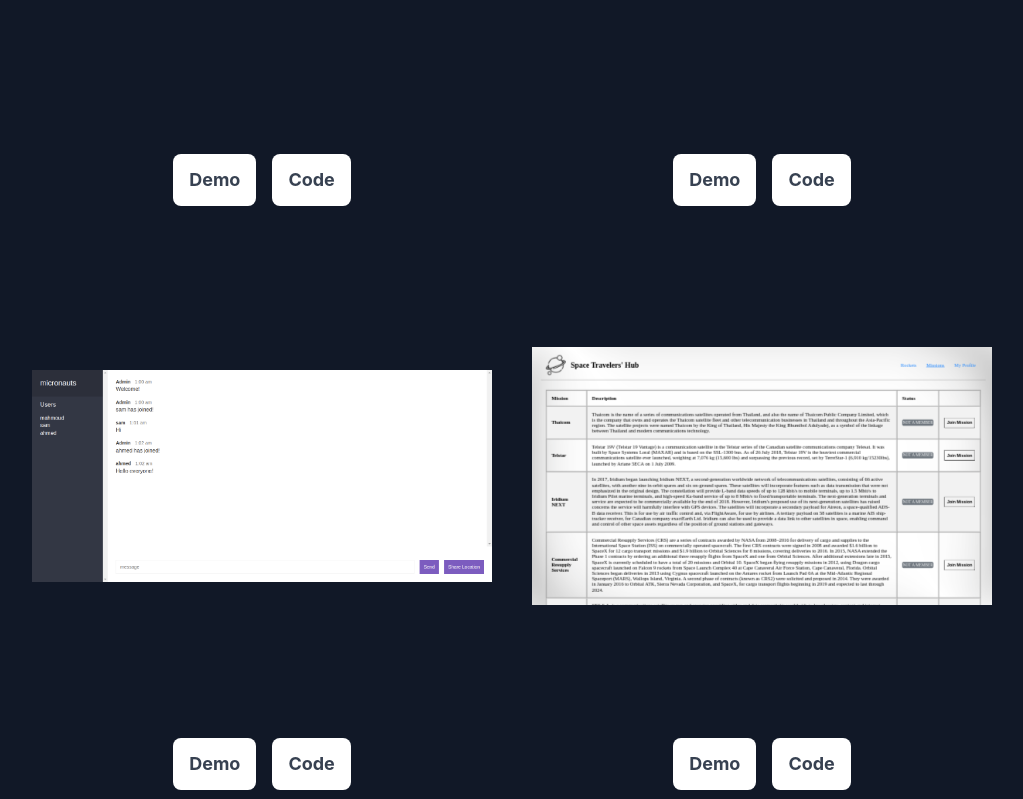
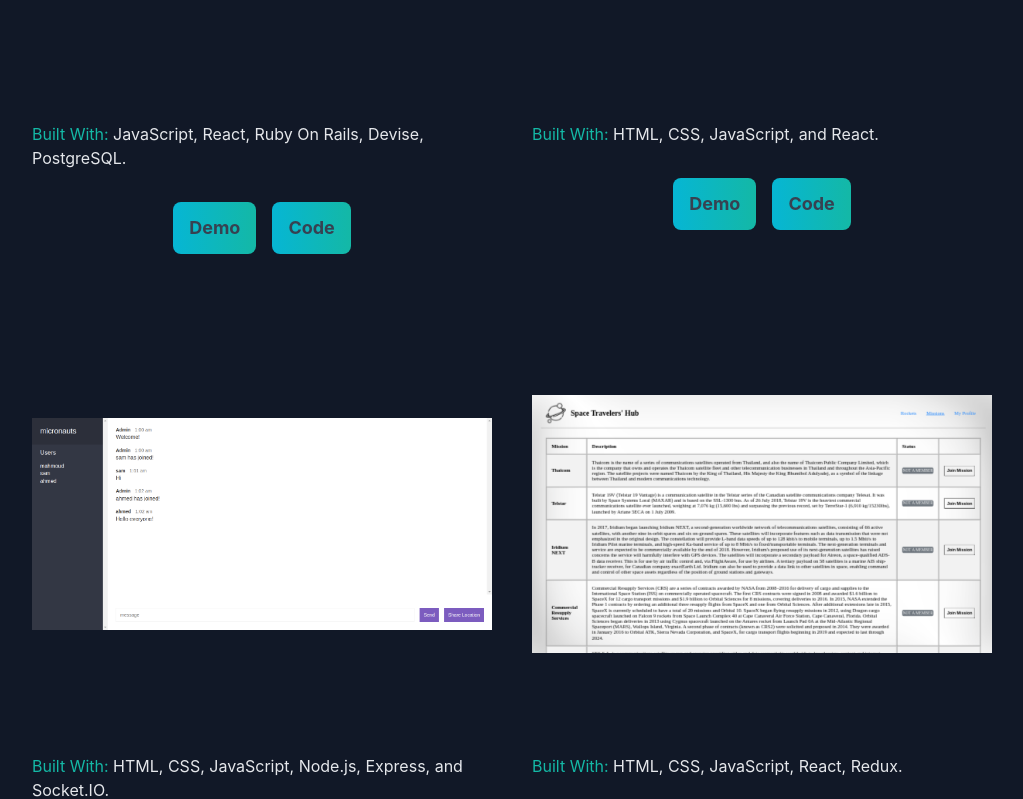
Before and after one commit to devMahmoud/portfolio-react, a Next.js app: page / in a window 1280 px wide. Shown: the part 1562-2361 px from the top of the page, without its empty margins (128-1151 px from the left). Built offline with nearby package versions, Linux system fonts and the light colour scheme.

Commit message:
Add tech stack to projects

```diff
--- a/components/Projects.js
+++ b/components/Projects.js
@@ -22,14 +22,15 @@ const Projects = () => (
           src={web1}
           alt=""
         />
+        <p className="text-gray-800 dark:text-gray-200"><span className="text-teal-500">Built With:</span> JavaScript, React, Ruby On Rails, Devise, PostgreSQL.</p>
         <div className="pt-8 text-center">
           <a href="https://tourify-app.netlify.app/" target="blank">
-            <button className="text-lg bg-white rounded-lg text-gray-700 font-bold px-4 py-3 mx-2 ">
+            <button className="text-lg bg-gradient-to-r from-cyan-500 text- to-teal-500 rounded-lg text-gray-700 font-bold px-4 py-3 mx-2">
               Demo
             </button>
           </a>
           <a href="https://github.com/devMahmoud/Booking-Tours-Front-End" target="blank">
-            <button className="text-lg bg-white rounded-lg text-gray-700 font-bold px-4 py-3 mx-2 ">
+            <button className="text-lg bg-gradient-to-r from-cyan-500 text- to-teal-500 rounded-lg text-gray-700 font-bold px-4 py-3 mx-2">
               Code
             </button>
           </a>
@@ -44,14 +45,15 @@ const Projects = () => (
           src={web2}
           alt=""
         />
+        <p className="text-gray-800 dark:text-gray-200"><span className="text-teal-500">Built With:</span> HTML, CSS, JavaScript, and React.</p>
         <div className="pt-8 text-center">
           <a href="https://mahmoud-math-magicians.herokuapp.com/" target="blank">
-                  <button className="text-lg bg-white rounded-lg text-gray-700 font-bold px-4 py-3 mx-2 ">
+                  <button className="text-lg bg-gradient-to-r from-cyan-500 text- to-teal-500 rounded-lg text-gray-700 font-bold px-4 py-3 mx-2">
                     Demo
                   </button>
           </a>
           <a href="https://github.com/devMahmoud/math-magicians" target="blank">
-            <button className="text-lg bg-white rounded-lg text-gray-700 font-bold px-4 py-3 mx-2 ">
+            <button className="text-lg bg-gradient-to-r from-cyan-500 text- to-teal-500 rounded-lg text-gray-700 font-bold px-4 py-3 mx-2">
               Code
             </button>
           </a>
@@ -66,14 +68,15 @@ const Projects = () => (
           src={web3}
           alt=""
         />
+        <p className="text-gray-800 dark:text-gray-200"><span className="text-teal-500">Built With:</span> HTML, CSS, JavaScript, Node.js, Express, and Socket.IO.</p>
         <div className="pt-8 text-center">
           <a href="https://devmahmoud-chat-app.herokuapp.com/" target="blank">
-            <button className="text-lg bg-white rounded-lg text-gray-700 font-bold px-4 py-3 mx-2 ">
+            <button className="text-lg bg-gradient-to-r from-cyan-500 text- to-teal-500 rounded-lg text-gray-700 font-bold px-4 py-3 mx-2">
               Demo
             </button>
           </a>
           <a href="https://github.com/devMahmoud/chat-app" target="blank">
-            <button className="text-lg bg-white rounded-lg text-gray-700 font-bold px-4 py-3 mx-2 ">
+            <button className="text-lg bg-gradient-to-r from-cyan-500 text- to-teal-500 rounded-lg text-gray-700 font-bold px-4 py-3 mx-2">
               Code
             </button>
           </a>
@@ -88,14 +91,15 @@ const Projects = () => (
           src={web4}
           alt=""
         />
+        <p className="text-gray-800 dark:text-gray-200"><span className="text-teal-500">Built With:</span> HTML, CSS, JavaScript, React, Redux.</p>
         <div className="pt-8 text-center">
           <a href="https://rbanos-mv.github.io/space-travelers/#/missions" target="blank">
-            <button className="text-lg bg-white rounded-lg text-gray-700 font-bold px-4 py-3 mx-2 ">
+            <button className="text-lg bg-gradient-to-r from-cyan-500 text- to-teal-500 rounded-lg text-gray-700 font-bold px-4 py-3 mx-2">
               Demo
             </button>
           </a>
           <a href="https://github.com/devMahmoud/space-travelers" target="blank">
-            <button className="text-lg bg-white rounded-lg text-gray-700 font-bold px-4 py-3 mx-2 ">
+            <button className="text-lg bg-gradient-to-r from-cyan-500 text- to-teal-500 rounded-lg text-gray-700 font-bold px-4 py-3 mx-2">
               Code
             </button>
           </a>
```
